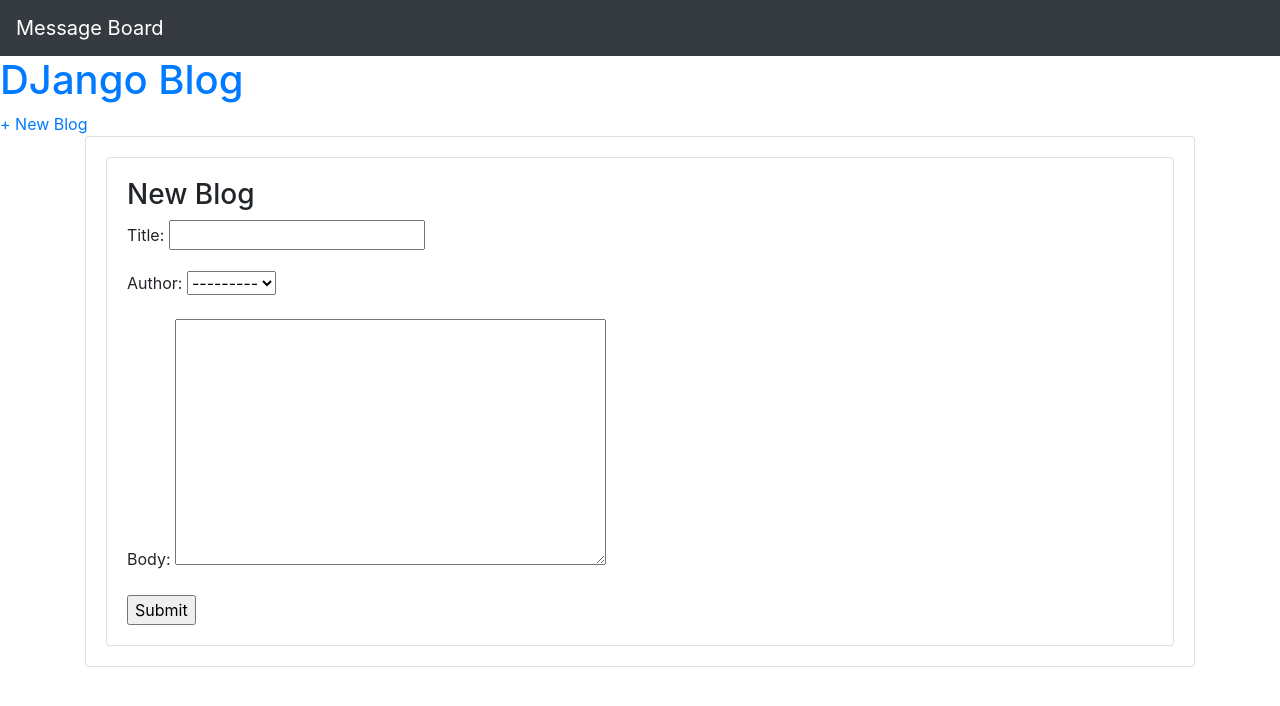
After one commit to theDarkAlpha/Blogger, a Django app: page /post/new in a window 1280 px wide. The commit adds this page. Shown: the top 706 px of the page. Run offline with Django 3.2, Linux system fonts and the light colour scheme; data comes from the database, SQL or seed files in the repository; both versions use the stored data as it was after the commit; some libraries are stand-ins or nearby versions.

Commit message:
added new blog page

```diff
--- a/blog/models.py
+++ b/blog/models.py
@@ -1,4 +1,5 @@
 from django.db import models
+from django.urls import reverse
 
 # Create your models here.
 
@@ -10,5 +11,8 @@ class Post(models.Model) :
     )
     body = models.TextField()
 
+    def get_absolute_url(self):
+        return reverse('BlogPage', args=[str(self.id)])
+
     def __str__(self):
         return self.title
--- a/blog/urls.py
+++ b/blog/urls.py
@@ -1,7 +1,8 @@
 from django.urls import path
-from .views import HomePage, BlogPage
+from .views import HomePage, BlogPage, NewBlog
 urlpatterns = [
     path('', HomePage.as_view(), name="Home"),
     path('post/<int:pk>/', BlogPage.as_view(), name="BlogPage"),
+    path('post/new', NewBlog.as_view(), name='NewPage')
 
 ]
--- a/blog/views.py
+++ b/blog/views.py
@@ -1,7 +1,7 @@
 from django.shortcuts import render
 from django.views.generic import ListView, DetailView
 from .models import Post
-# Create your views here.
+from django.views.generic.edit import CreateView
 
 class HomePage(ListView):
     model = Post
@@ -10,3 +10,8 @@ class HomePage(ListView):
 class BlogPage(DetailView):
     model = Post
     template_name = 'Detail_Blog.html'
+
+class NewBlog(CreateView):
+    model = Post
+    template_name = 'new_post.html'
+    fields = ['title', 'author', "body"]
--- a/templates/base.html
+++ b/templates/base.html
@@ -14,6 +14,9 @@
       </nav>
     <header>
     <h1><a href="{% url 'Home' %}" >DJango Blog</a></h1>
+      <div>
+           <a href="{% url 'NewPage' %}" > + New Blog </a>
+      </div>
     </header>
     <div class="container">
 
--- /dev/null
+++ b/templates/new_post.html
@@ -0,0 +1,15 @@
+{% extends 'base.html' %}
+
+{% block content %}
+
+<div class="card">
+    <div class="card-body">
+        <h3> New Blog </h3>
+        <form action="" method="post" >{% csrf_token %}
+            {{ form.as_p }}
+            <input type="submit" value="Submit" >
+        </form>
+    </div>
+</div>
+
+{% endblock %}
```
Also changed, not shown: db.sqlite3.
